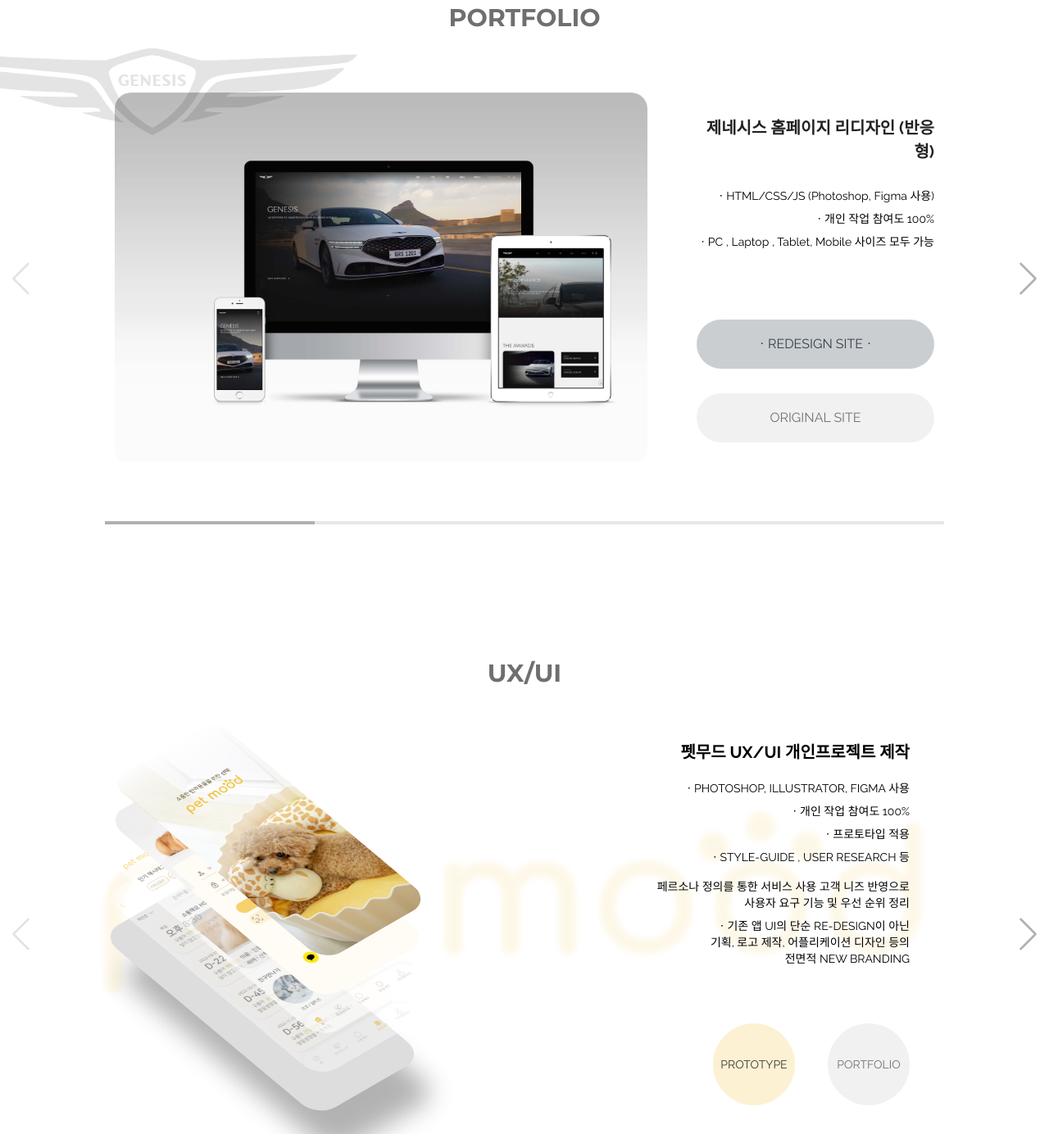
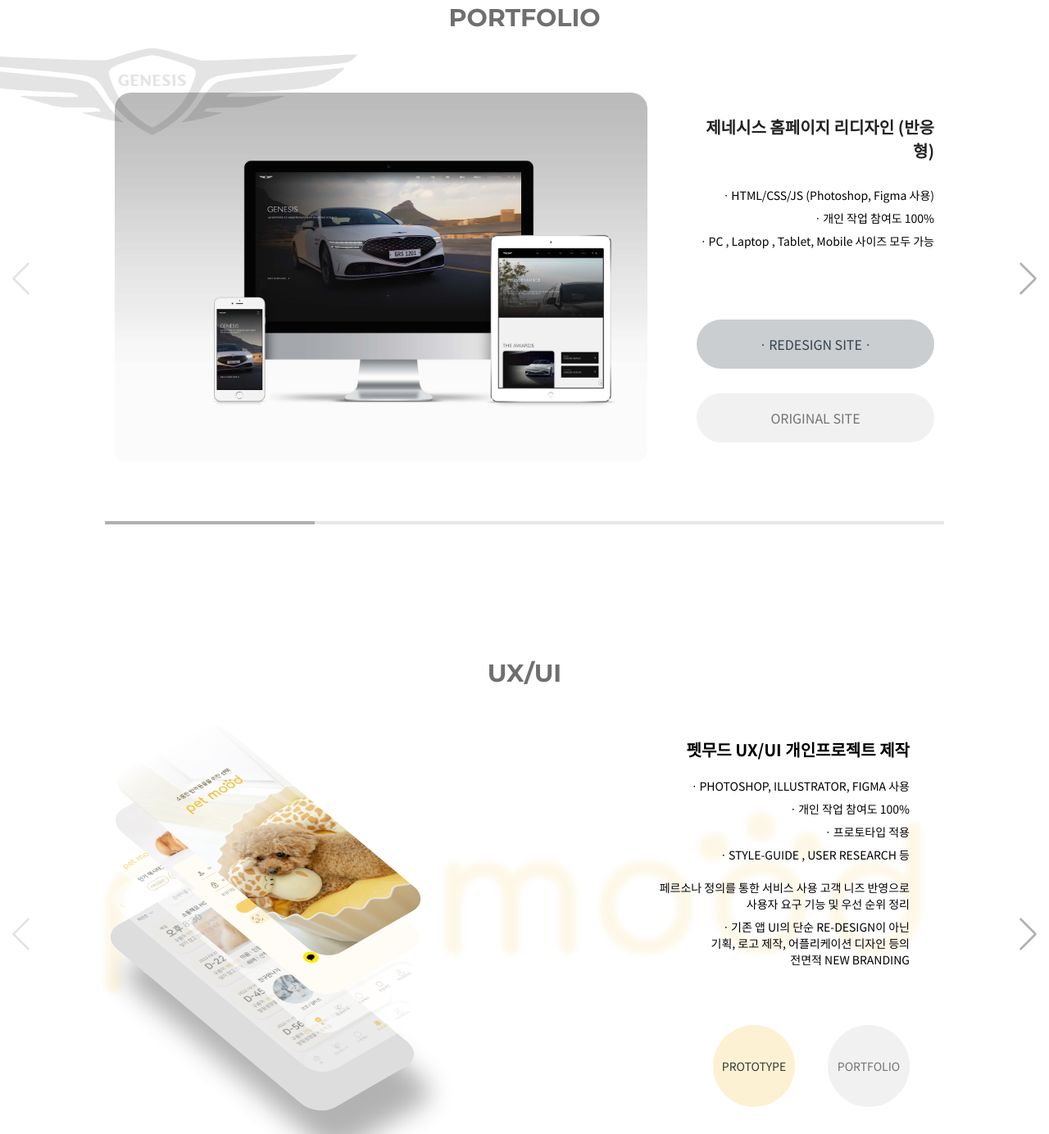
Before and after one commit to hajinnn/portfolio, a plain HTML site: page index.html in a window 1280 px wide. Shown: the part 2477-3861 px from the top of the page at 82% size. Drawn offline with nearby package versions, Linux system fonts and the light colour scheme; files whose address does not match are found by name.

Commit message:
Add files via upload

```diff
--- a/css/style.css
+++ b/css/style.css
@@ -814,6 +814,7 @@ section {
     display: flex;
     flex-direction: column;
     justify-content: space-between;
+    font-family: 'Noto Sans KR', sans-serif;
   }
   .sec4-wrap .swiper .swiper-wrapper .swiper-slide .con-right .txt-box{
     text-align: end;
@@ -944,6 +945,7 @@ section {
   width: 420px;
   margin-left: 60px;
   /* margin-bottom: 30px; */
+  font-family: 'Noto Sans KR', sans-serif;
 }
 .sec5-wrap .swiper .swiper-wrapper .swiper-slide .con-right .txt-box{
   text-align: end;
```
